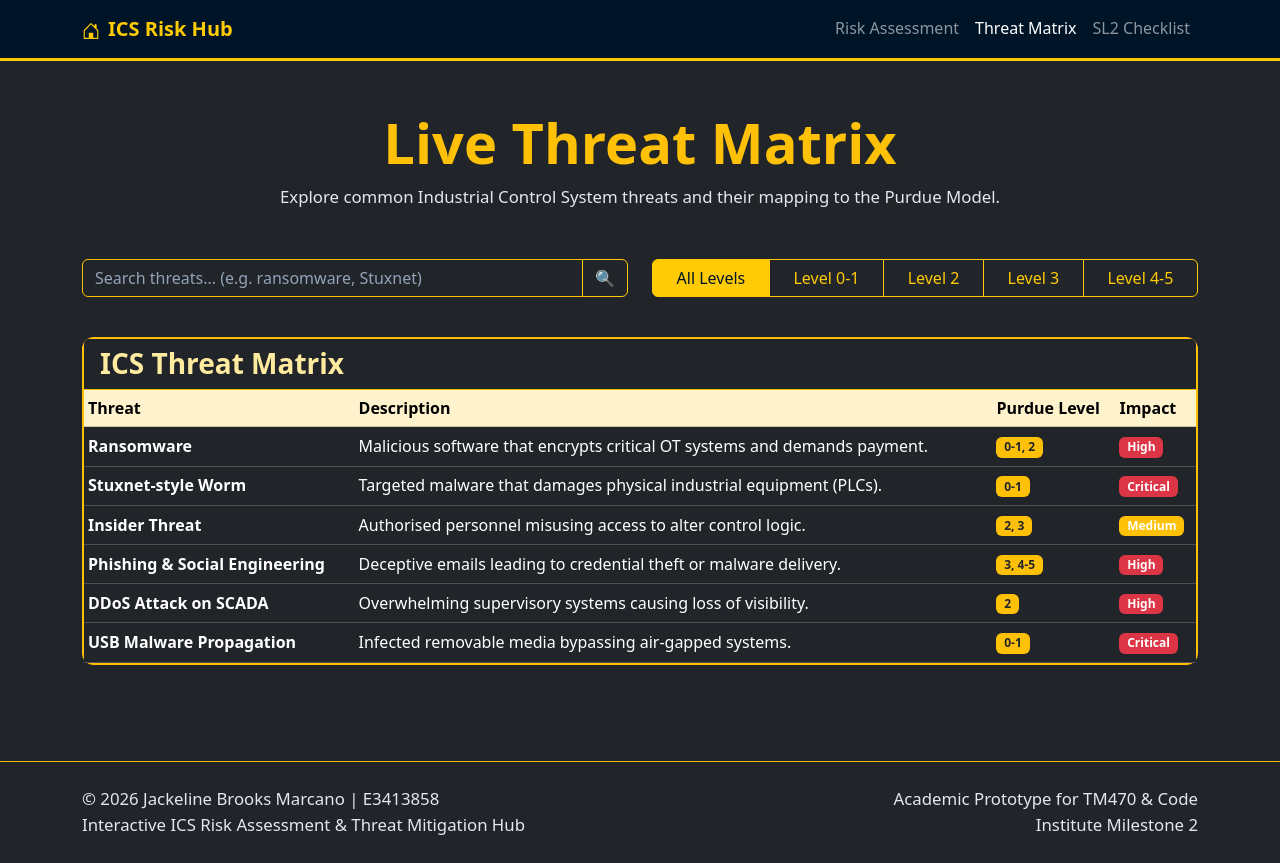
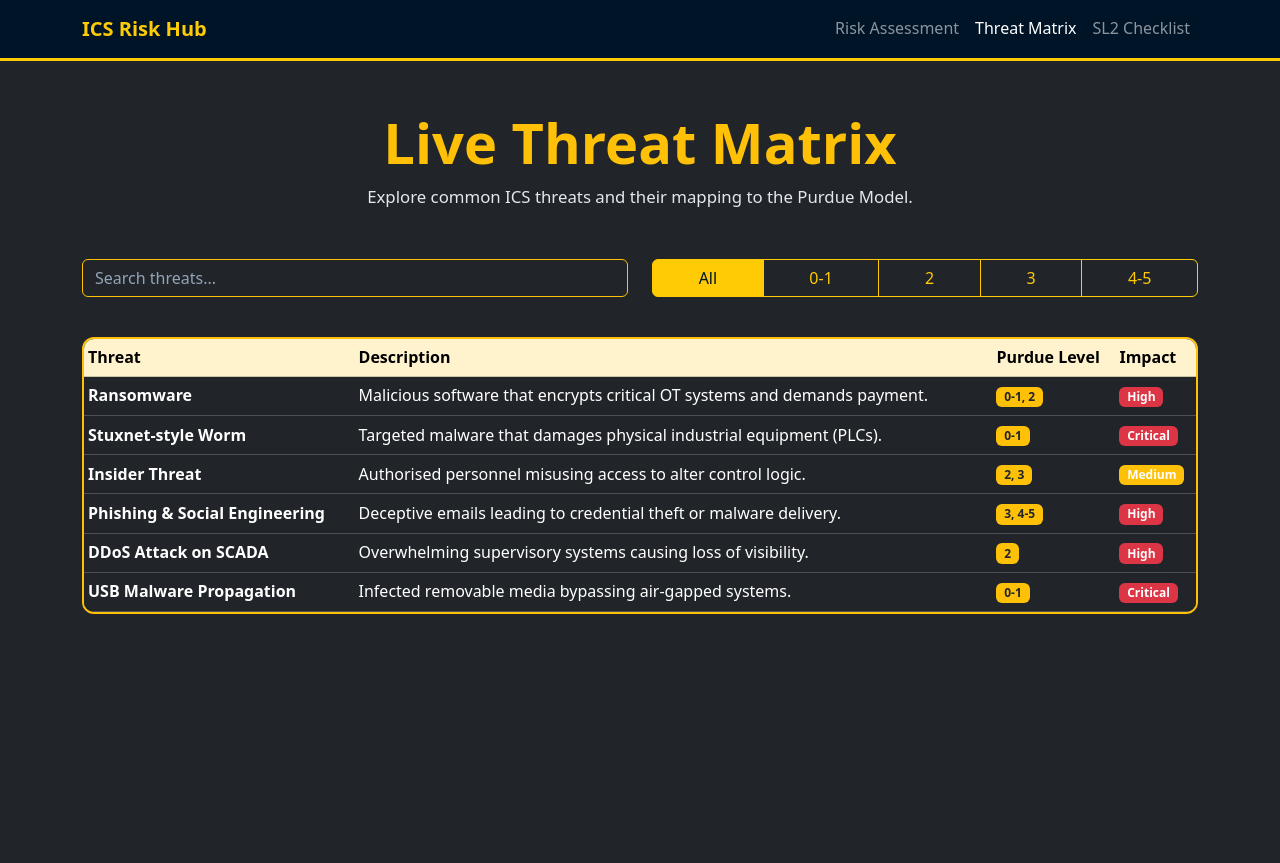
Before and after one commit to JackelineBDM/ics-interactive-hub, a plain HTML site: page threats.html in a window 1280 px wide. After the commit the page ends 800 px from the top, so only its background shows below. Drawn offline with nearby package versions, Linux system fonts and the light colour scheme.

Commit message:
fix: optimize layout stability and fix CSS gaps

```diff
--- a/assets/css/style.css
+++ b/assets/css/style.css
@@ -259,3 +259,29 @@ input[type="search"]::placeholder,
 .card.bg-dark.border-warning:has(#threat-table) {
     min-height: auto !important;
 }
+/* =============================================
+   FIX: index.html Layout Stability (CLS)
+   ============================================= */
+#questionnaire-container,
+#results-content {
+    min-height: 600px !important;
+}
+
+#results-placeholder {
+    display: block !important;
+}
+
+/* =============================================
+   FIX: Threats.html Layout Stability (CLS)
+   ============================================= */
+.card.bg-dark.border-warning {
+    min-height: 250px !important;
+    contain: content;
+}
+
+#threat-table th,
+#threat-table td {
+    padding-top: 8px !important;
+    padding-bottom: 8px !important;
+    line-height: 1.3 !important;
+}
--- a/threats.html
+++ b/threats.html
@@ -4,83 +4,53 @@
     <meta charset="UTF-8">
     <meta name="viewport" content="width=device-width, initial-scale=1.0">
     <meta name="description" content="Interactive ICS Risk Assessment & Threat Mitigation Hub - Purdue Model & SL2 Compliance">
-
     <title>ICS Risk Assessment Hub | Threat Matrix</title>
-
-    <!-- Bootstrap 5 CDN -->
     <link href="https://cdn.jsdelivr.net/npm/bootstrap@5.3.3/dist/css/bootstrap.min.css" rel="stylesheet" integrity="sha384-QWTKZyjpPEjISv5WaRU9OFeRpok6YctnYmDr5pNlyT2bRjXh0JMhjY6hW+ALEwIH" crossorigin="anonymous">
-
-    <!-- Custom CSS -->
     <link rel="stylesheet" href="assets/css/style.css">
 </head>
-
 <body class="bg-dark text-light">
 
     <!-- Navbar -->
     <nav class="navbar navbar-expand-lg navbar-dark bg-dark border-bottom border-warning">
         <div class="container">
-        <a class="navbar-brand fw-bold text-warning" href="index.html">
-                <svg xmlns="http://www.w3.org/2000/svg" width="18" height="18" fill="currentColor" class="me-2" viewBox="0 0 16 16">
-                    <path d="M8.354 1.146a.5.5 0 0 0-.708 0l-6 6A.5.5 0 0 0 1.5 7.5v7a.5.5 0 0 0 .5.5h4.5a.5.5 0 0 0 .5-.5v-4H7v4a.5.5 0 0 0 .5.5H14a.5.5 0 0 0 .5-.5v-7a.5.5 0 0 0-.146-.354L13 5.793V2.5a.5.5 0 0 0-.5-.5h-1a.5.5 0 0 0-.5.5v1.293L8.354 1.146zM2.5 14V7.707l5.5-5.5 5.5 5.5V14H10v-4a.5.5 0 0 0-.5-.5h-3a.5.5 0 0 0-.5.5v4H2.5z"/>
-                </svg>ICS Risk Hub
-        </a>
-        <button class="navbar-toggler" type="button" data-bs-toggle="collapse" data-bs-target="#navbarNav"
-                aria-controls="navbarNav" aria-expanded="false" aria-label="Toggle navigation">
+            <a class="navbar-brand fw-bold text-warning" href="index.html">ICS Risk Hub</a>
+            <button class="navbar-toggler" type="button" data-bs-toggle="collapse" data-bs-target="#navbarNav">
                 <span class="navbar-toggler-icon"></span>
             </button>
             <div class="collapse navbar-collapse" id="navbarNav">
                 <ul class="navbar-nav ms-auto">
-                <li class="nav-item">
-                    <a class="nav-link" href="index.html">Risk Assessment</a>
-                </li>
-                <li class="nav-item">
-                    <a class="nav-link active" href="threats.html">Threat Matrix</a>
-                </li>
-                <li class="nav-item">
-                    <a class="nav-link" href="compliance.html">SL2 Checklist</a>
-                </li>
+                    <li class="nav-item"><a class="nav-link" href="index.html">Risk Assessment</a></li>
+                    <li class="nav-item"><a class="nav-link active" href="threats.html">Threat Matrix</a></li>
+                    <li class="nav-item"><a class="nav-link" href="compliance.html">SL2 Checklist</a></li>
                 </ul>
             </div>
         </div>
     </nav>
 
-
     <main class="container py-5">
-
-        <!-- Page Header -->
         <div class="text-center mb-5">
             <h1 class="display-4 fw-bold text-warning">Live Threat Matrix</h1>
-            <h2 class="visually-hidden">Threat Intelligence and Filtering</h2>
-            <p class="lead text-light-emphasis">
-                Explore common Industrial Control System threats and their mapping to the Purdue Model.
-            </p>
+            <p class="lead">Explore common ICS threats and their mapping to the Purdue Model.</p>
         </div>
 
         <!-- Controls -->
         <div class="row mb-4">
             <div class="col-lg-6 mb-3">
-                <div class="input-group">
-                    <input type="text" id="threat-search" class="form-control bg-dark text-light border-warning" placeholder="Search threats... (e.g. ransomware, Stuxnet)">
-                    <button class="btn btn-outline-warning" type="button">🔍</button>
+                <input type="text" id="threat-search" class="form-control bg-dark text-light border-warning" placeholder="Search threats...">
             </div>
-            </div>
-
             <div class="col-lg-6">
-                <div class="btn-group w-100" role="group" aria-label="Purdue Level Filter">
-                    <button class="btn btn-outline-warning active" data-level="all">All Levels</button>
-                    <button class="btn btn-outline-warning" data-level="0-1">Level 0-1</button>
-                    <button class="btn btn-outline-warning" data-level="2">Level 2</button>
-                    <button class="btn btn-outline-warning" data-level="3">Level 3</button>
-                    <button class="btn btn-outline-warning" data-level="4-5">Level 4-5</button>
+                <div class="btn-group w-100" role="group">
+                    <button class="btn btn-outline-warning active" data-level="all">All</button>
+                    <button class="btn btn-outline-warning" data-level="0-1">0-1</button>
+                    <button class="btn btn-outline-warning" data-level="2">2</button>
+                    <button class="btn btn-outline-warning" data-level="3">3</button>
+                    <button class="btn btn-outline-warning" data-level="4-5">4-5</button>
                 </div>
             </div>
         </div>
 
-        <!-- Threat Matrix -->
+        <!-- Responsive Table Container -->
         <div class="card bg-dark border-warning">
-            <div class="card-header bg-dark border-bottom border-warning">
-                <h3 class="mb-0">ICS Threat Matrix</h3>
-            </div>
             <div class="card-body p-0">
                 <div class="table-responsive">
                     <table class="table table-dark table-hover align-middle mb-0 table-sm" id="threat-table">
@@ -101,30 +71,7 @@
         </div>
     </main>
 
-    <!-- Footer -->
-    <footer class="bg-dark border-top border-warning py-4 mt-5">
-        <div class="container">
-            <div class="row">
-                <div class="col-md-8">
-                    <p class="mb-0 small">
-                        &copy; 2026 Jackeline Brooks Marcano | E3413858<br>
-                        Interactive ICS Risk Assessment &amp; Threat Mitigation Hub
-                    </p>
-                </div>
-                <div class="col-md-4 text-md-end">
-                    <p class="mb-0 small text-light-emphasis">
-                        Academic Prototype for TM470 &amp; Code Institute Milestone 2
-                    </p>
-                </div>
-            </div>
-        </div>
-    </footer>
-
-    <!-- Bootstrap JS -->
-<script src="https://cdn.jsdelivr.net/npm/bootstrap@5.3.3/dist/js/bootstrap.bundle.min.js" integrity="sha384-YvpcrYf0tY3lHB60NNkmXc5s9fDVZLESaAA55NDzOxhy9GkcIdslK1eN7N6jIeHz" crossorigin="anonymous" defer></script>
-
-<!-- Custom JavaScript -->
+    <script src="https://cdn.jsdelivr.net/npm/bootstrap@5.3.3/dist/js/bootstrap.bundle.min.js" defer></script>
     <script src="assets/js/script.js" defer></script>
-
 </body>
 </html>
```
Also changed, not shown: screenshots/checklist-progress.png (deleted), screenshots/mobile-view.png (deleted), screenshots/risk-results.png, screenshots/threat-matrix-filter.png (deleted), 1 other file. Lines whose indentation alone changed are shown as unchanged.
